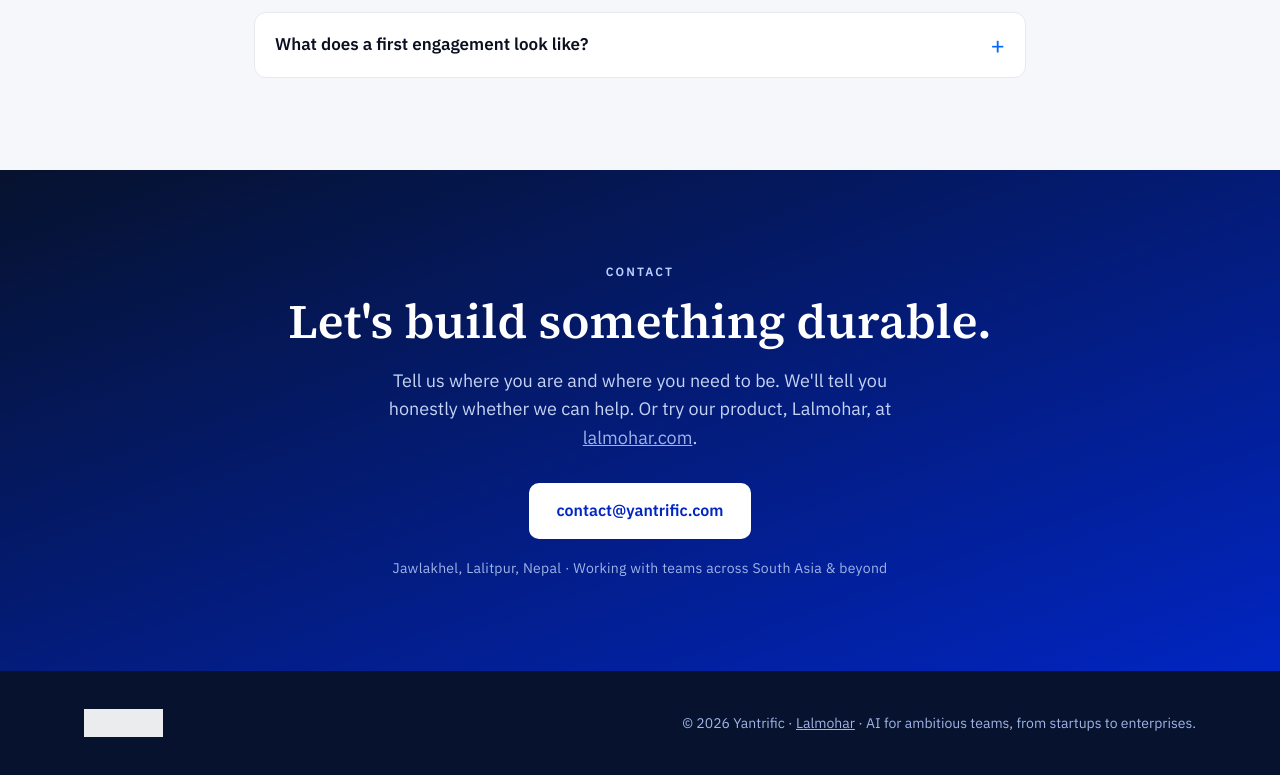
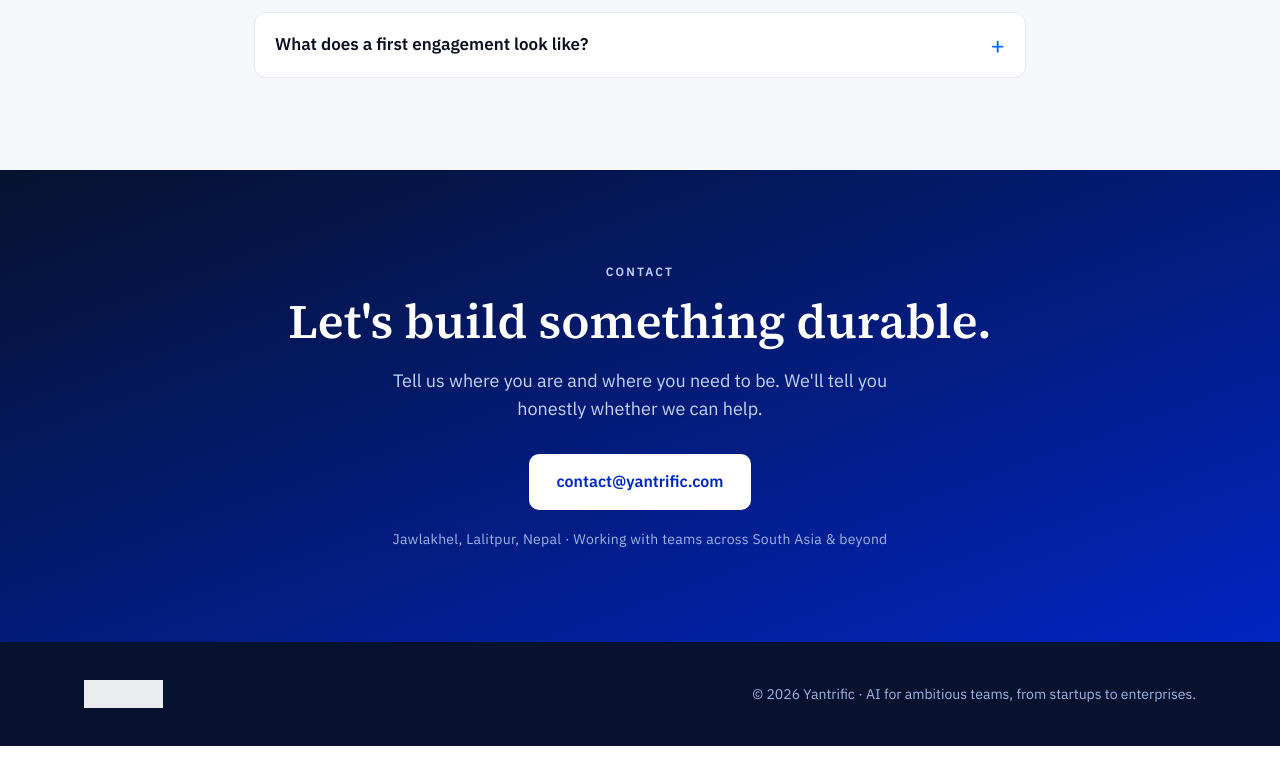
Before and after one commit to kushalbox/yantrific, a React (Vite) app: page / in a window 1280 px wide. Shown: the part 4041-4816 px from the top of the page. After the commit the page ends 4787 px from the top, so only its background shows below. Built offline with nearby package versions, Linux system fonts and the light colour scheme.

Commit message:
Remove Lalmohar from contact section and footer

```diff
--- a/src/components/Footer.jsx
+++ b/src/components/Footer.jsx
@@ -5,7 +5,7 @@
     <footer className="footer">
       <div className="wrap footer__inner">
         <img className="footer__logo" src={LOGO_SRC} alt="Yantrific" />
-        <p className="footer__copy">&copy; 2026 Yantrific &middot; <a href="https://lalmohar.com" target="_blank" rel="noopener" style={{color:"#9fb4e6",textDecoration:"underline"}}>Lalmohar</a> &middot; AI for ambitious teams, from startups to enterprises.</p>
+        <p className="footer__copy">&copy; 2026 Yantrific &middot; AI for ambitious teams, from startups to enterprises.</p>
       </div>
     </footer>
   );
--- a/src/pages/Home.jsx
+++ b/src/pages/Home.jsx
@@ -201,7 +201,7 @@
       <div className="wrap wrap--narrow contact__inner">
         <span className="eyebrow eyebrow--light">Contact</span>
         <h2>Let's build something durable.</h2>
-        <p className="contact__sub">Tell us where you are and where you need to be. We'll tell you honestly whether we can help. Or try our product, Lalmohar, at <a href="https://lalmohar.com" target="_blank" rel="noopener" style={{color:"#9fb4e6",textDecoration:"underline"}}>lalmohar.com</a>.</p>
+        <p className="contact__sub">Tell us where you are and where you need to be. We'll tell you honestly whether we can help.</p>
         <a className="btn btn--primary btn--lg" href="mailto:contact@yantrific.com">contact@yantrific.com</a>
         <p className="contact__loc">Jawlakhel, Lalitpur, Nepal &middot; Working with teams across South Asia &amp; beyond</p>
       </div>
```
